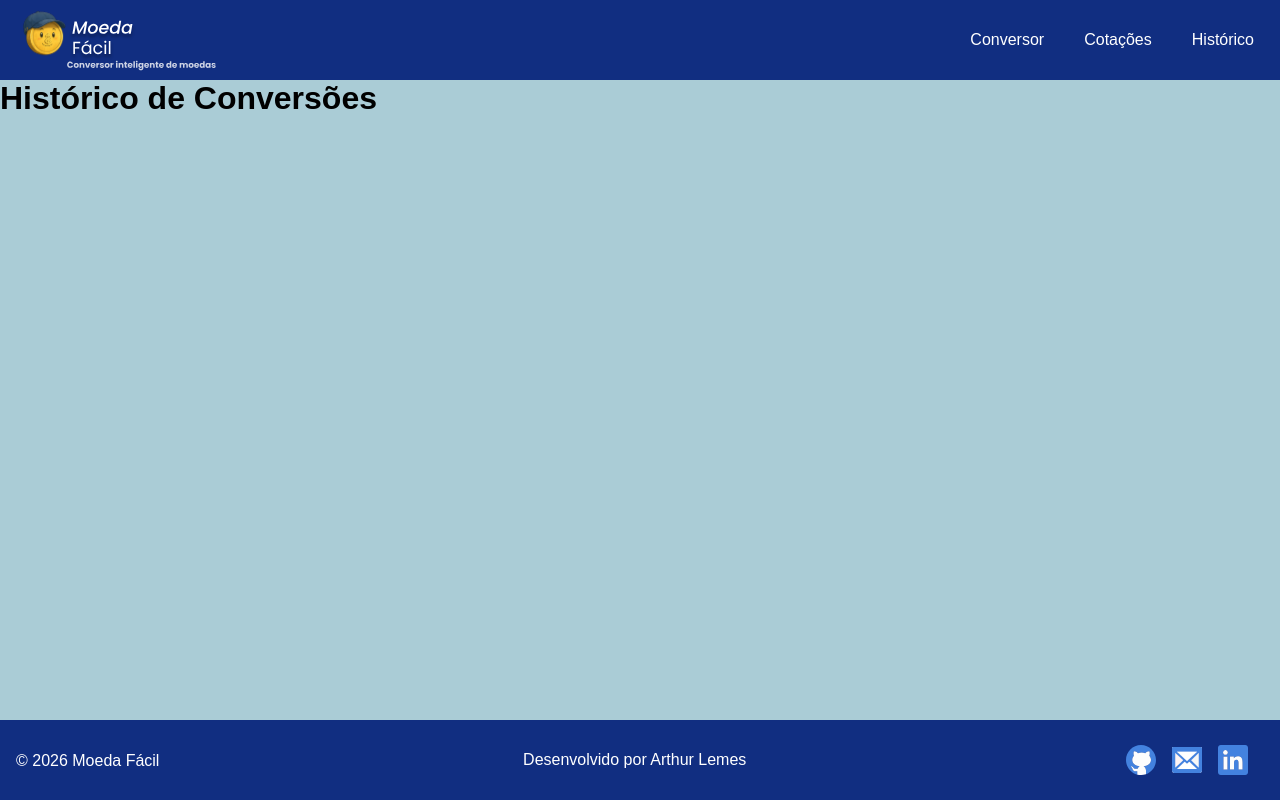
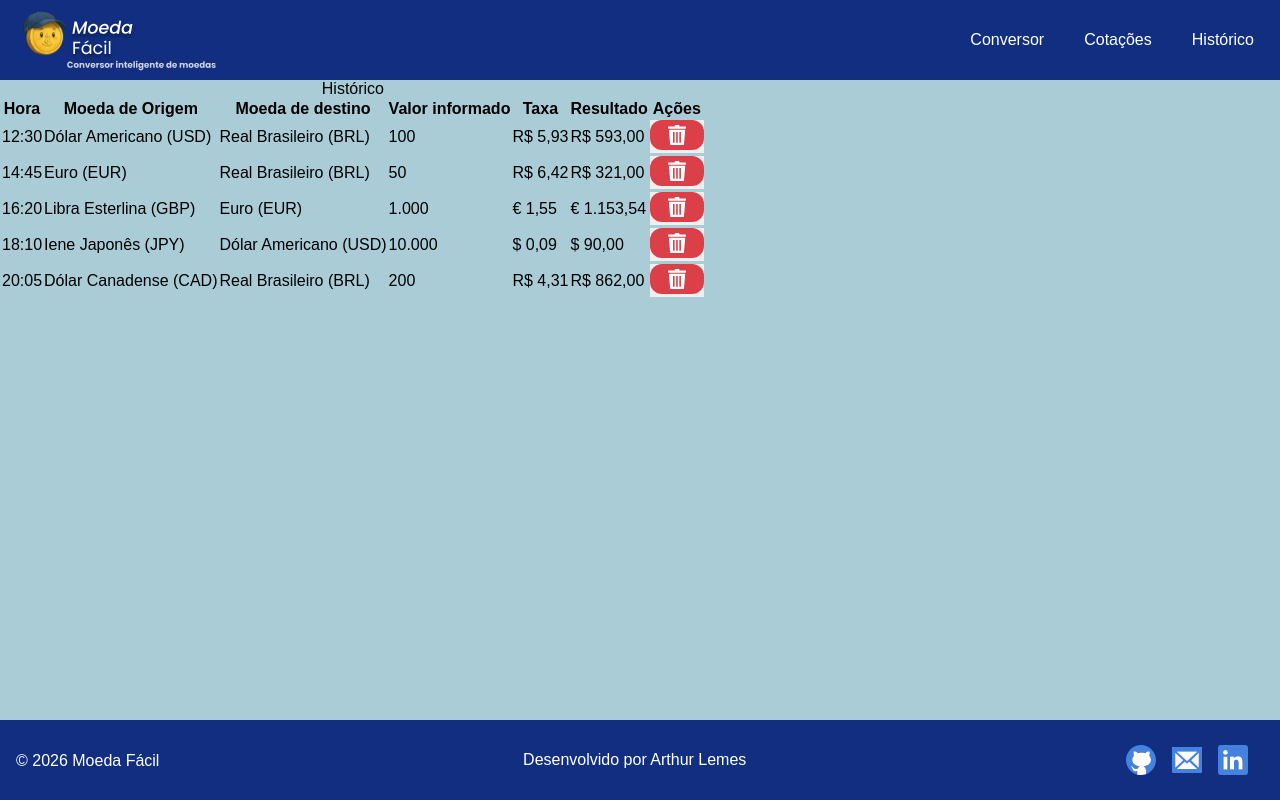
Before and after one commit to arthurp1910/moeda-facil, a React (Vite) app: page /historico in a window 1280 px wide. Built offline with nearby package versions, Linux system fonts and the light colour scheme.

Commit message:
feat: enhance ConversionHistory page with table layout and styles, add delete button

```diff
--- a/src/pages/ConversionHistory.tsx
+++ b/src/pages/ConversionHistory.tsx
@@ -1,3 +1,86 @@
+import "./ConversionHistory.css";
+import lixeira from "../assets/Lixeira.svg";
 export default function ConversionHistory() {
-  return <h1>Histórico de Conversões</h1>;
+  return (
+  <section className="conversionHistory">
+
+    <table className="tabelaHistorico">
+      <caption className="tituloTabela">Histórico</caption>
+      <thead className="cabecalhoHistorico">
+      <th>Hora</th>
+      <th>Moeda de Origem</th>
+      <th>Moeda de destino</th>
+      <th>Valor informado</th>
+      <th>Taxa</th>
+      <th>Resultado</th>
+      <th>Ações</th>
+      </thead>
+
+      <tbody className="corpoHistorico">
+        <tr>
+          <td>12:30</td>
+          <td>Dólar Americano (USD)</td>
+          <td>Real Brasileiro (BRL)</td>
+          <td>100</td>
+          <td>R$ 5,93</td>
+          <td>R$ 593,00</td>
+          <td><button className="botaoExcluir">
+            <img src={lixeira} alt="Excluir" />
+          </button></td>
+        </tr>
+
+        <tr>
+          <td>14:45</td>
+          <td>Euro (EUR)</td>
+          <td>Real Brasileiro (BRL)</td>
+          <td>50</td>
+          <td>R$ 6,42</td>
+          <td>R$ 321,00</td>
+          <td>
+          <button className="botaoExcluir">
+            <img src={lixeira} alt="Excluir" />
+          </button>
+        </td>
+        </tr>
+
+        <tr>
+          <td>16:20</td>
+          <td>Libra Esterlina (GBP)</td>
+          <td>Euro (EUR)</td>
+          <td>1.000</td>
+          <td>€ 1,55</td>
+          <td>€ 1.153,54</td>
+          <td><button className="botaoExcluir">
+            <img src={lixeira} alt="Excluir" />
+          </button></td>
+        </tr>
+
+        <tr>
+          <td>18:10</td>
+          <td>Iene Japonês (JPY)</td>
+          <td>Dólar Americano (USD)</td>
+          <td>10.000</td>
+          <td>$ 0,09</td>
+          <td>$ 90,00</td>
+          <td><button className="botaoExcluir">
+            <img src={lixeira} alt="Excluir" />
+          </button></td>
+        </tr>
+
+        <tr>
+          <td>20:05</td>
+          <td>Dólar Canadense (CAD)</td>
+          <td>Real Brasileiro (BRL)</td>
+          <td>200</td>
+          <td>R$ 4,31</td>
+          <td>R$ 862,00</td>
+          <td><button className="botaoExcluir">
+            <img src={lixeira} alt="Excluir" />
+          </button></td>
+        </tr>
+
+      </tbody>
+    </table>
+    </section>
+  );
 }
--- a/src/pages/CurrencyConverter.css
+++ b/src/pages/CurrencyConverter.css
@@ -38,7 +38,7 @@ form{
 }
 
 .titulo h1{
-    color: var(--color-text-light);
+    color: var(--color-text-black);
     font-size: 32px;
     font-weight: 700;
     display: flex;
--- a/src/pages/Home.tsx
+++ /dev/null
@@ -1,6 +0,0 @@
-export default function Home() {
-  return <div>
-    <h1>Bem-vindo ao Moeda Fácil!</h1>
-    <p>Seu aplicativo de conversão de moedas fácil e rápido.</p>
-  </div>;
-}
--- a/src/pages/Quotes.css
+++ b/src/pages/Quotes.css
@@ -1,27 +1,26 @@
 
 .tituloquotes h1{
-    color: var(--color-text-light);
+    color: var(--color-text-black);
     font-size: 32px;
     font-weight: 700;
     display: flex;
-    margin: 32px 24px 0 24px;
-    padding: 16px 16px 0 0;
+    margin: 0 0 8px 0;
 }
 .tabela {
   width: calc(100% - 48px);
   table-layout: fixed;
   background-color: var(--color-white);
   border-radius: 12px;
-  margin: 24px;
   border-collapse: collapse;
   overflow: hidden;
+
 }
 
 .tabela th,
 .tabela td {
   width: 20%;
   text-align: center;
-  padding: 8px;
+  padding: 12px;
 }
 
 .cabecalho {
@@ -30,3 +29,12 @@
   font-size: 18px;
   font-weight: 300;
 }
+
+.quotes{
+  display: flex;
+  align-items: center;
+  flex-direction: column;
+  justify-content: center;
+  height: calc(100vh - 160px);
+  margin: 0 24px;
+}
```
Also changed, not shown: src/assets/Lixeira.svg (added), src/pages/ConversionHistory.css (added).
